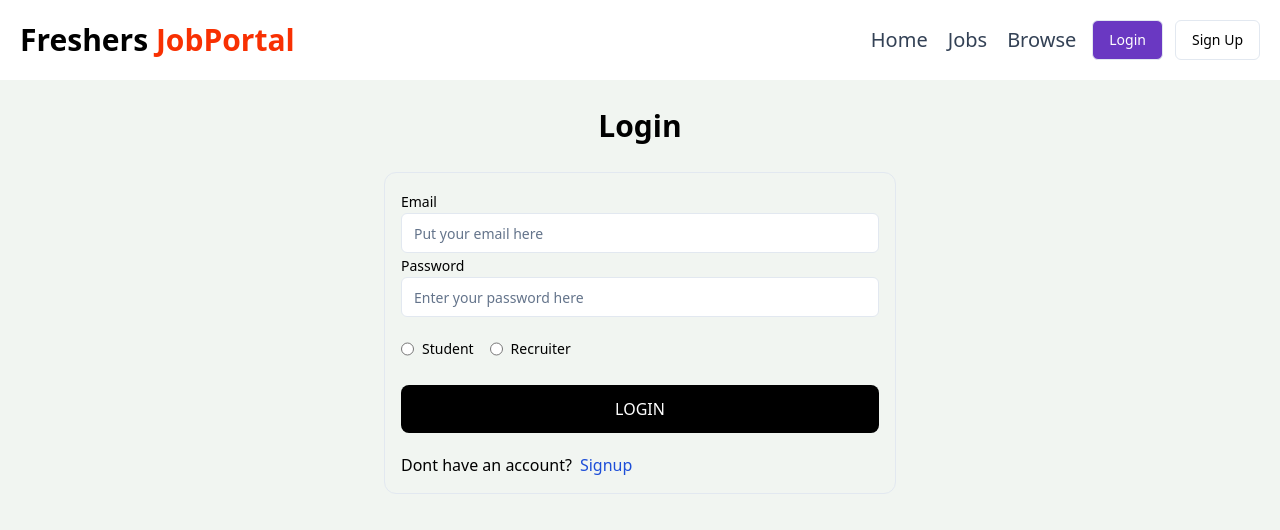
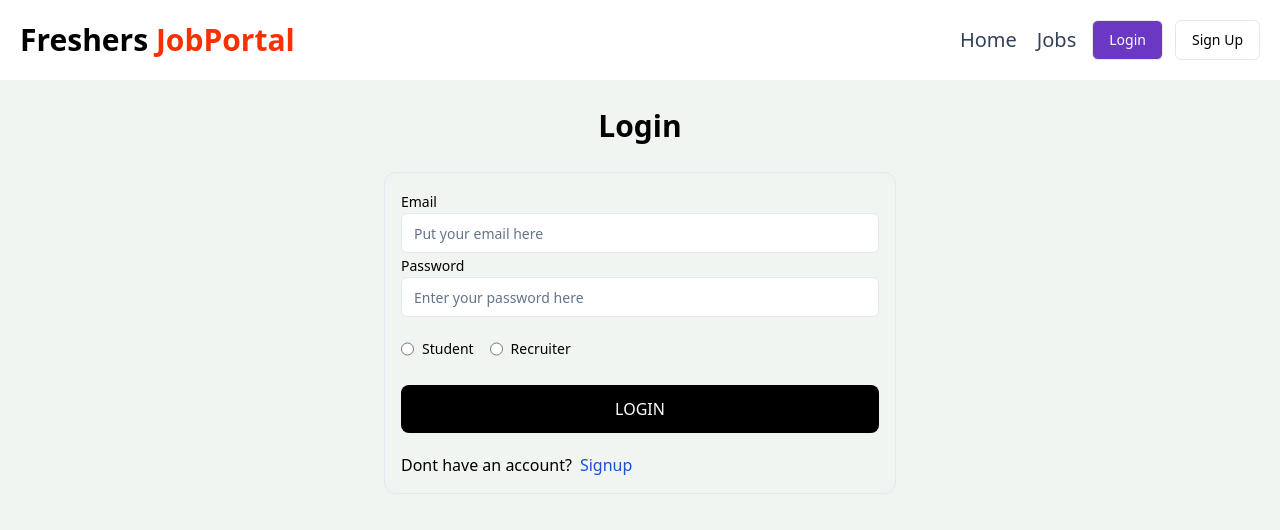
Before and after one commit to Ruhul4438/Freshers-Job-Portal, a React (Vite) app in the folder frontend/: page /login in a window 1280 px wide. Shown: the top 530 px of the page. Built offline with nearby package versions, Linux system fonts and the light colour scheme.

Commit message:
created the logic to saw different navbar and home page when user signin as recruiter

```diff
--- a/frontend/src/App.jsx
+++ b/frontend/src/App.jsx
@@ -9,6 +9,7 @@ import Signup from './components/auth/Signup'
 import Jobs from './components/Jobs'
 import Profile from './components/Profile'
 import JobDescription from './components/JobDescription'
+import Companies from './components/admin/Companies'
 
 const appRouter = createBrowserRouter([
   {
@@ -35,6 +36,11 @@ const appRouter = createBrowserRouter([
     path: "/profile",
     element: <Profile/>
   },
+    // admin ke liye yha se start hoga
+    {
+      path:"/admin/companies",
+      element: <Companies/>
+    },
 
 ])
 
--- a/frontend/src/components/Home.jsx
+++ b/frontend/src/components/Home.jsx
@@ -1,12 +1,22 @@
-import React from 'react'
+import React, { useEffect } from 'react'
 import Navbar from './shared/Navbar'
 import HeroSection from './HeroSection'
 import CategoryCarousel from './CategoryCarousel'
 import LatestJobs from './LatestJobs'
 import useGetAllJobs from '@/hooks/useGetAllJobs'
+import { useNavigate } from 'react-router-dom'
+import { useSelector } from 'react-redux'
 
 function Home() {
   useGetAllJobs()
+  const { user } = useSelector
+  (store => store.auth);
+  const navigate = useNavigate();
+  useEffect(() => {
+    if (user?.role === 'recruiter') {
+      navigate("/admin/companies");
+    }
+  }, []);
   return (
     <div>
         <Navbar/>
--- /dev/null
+++ b/frontend/src/components/admin/Companies.jsx
@@ -0,0 +1,13 @@
+import React from 'react'
+import Navbar from '../shared/Navbar'
+
+function Companies() {
+  return (
+    <div>
+      <Navbar/>
+      <h1>companies</h1>
+      </div>
+  )
+}
+
+export default Companies
--- a/frontend/src/components/shared/Navbar.jsx
+++ b/frontend/src/components/shared/Navbar.jsx
@@ -42,11 +42,25 @@ function Navbar() {
         </div>
         <div className="flex items-center gap-4">
           <ul className="flex items-center gap-5 font-medium text-sm sm:text-xl cursor-pointer">
-            <li className="hidden sm:inline text-slate-700 hover:underline"><Link to= "/">Home</Link>
+            {
+              user && user.role=== 'recruiter' ? (
+                <>
+                  <li className=" sm:inline text-slate-700 hover:underline"><Link to= "/admin/companies">Companies</Link>
 
-            </li>
-            <li className=" sm:inline text-slate-700 hover:underline"><Link to="/jobs">Jobs</Link></li>
-            <li className=" sm:inline text-slate-700 hover:underline"><Link to="/browse">Browse</Link></li>
+              </li>
+              <li className=" sm:inline text-slate-700 hover:underline"><Link to="/jobs">Jobs</Link></li>
+                </>
+              ) : (
+                <>
+                      <li className=" sm:inline text-slate-700 hover:underline"><Link to= "/">Home</Link>
+
+              </li>
+              <li className=" sm:inline text-slate-700 hover:underline"><Link to="/jobs">Jobs</Link></li>
+              {/* <li className=" sm:inline text-slate-700 hover:underline"><Link to="/browse">Browse</Link></li> */}
+                </>
+              )
+            }
+
 
           </ul>
           {!user ? (
```
